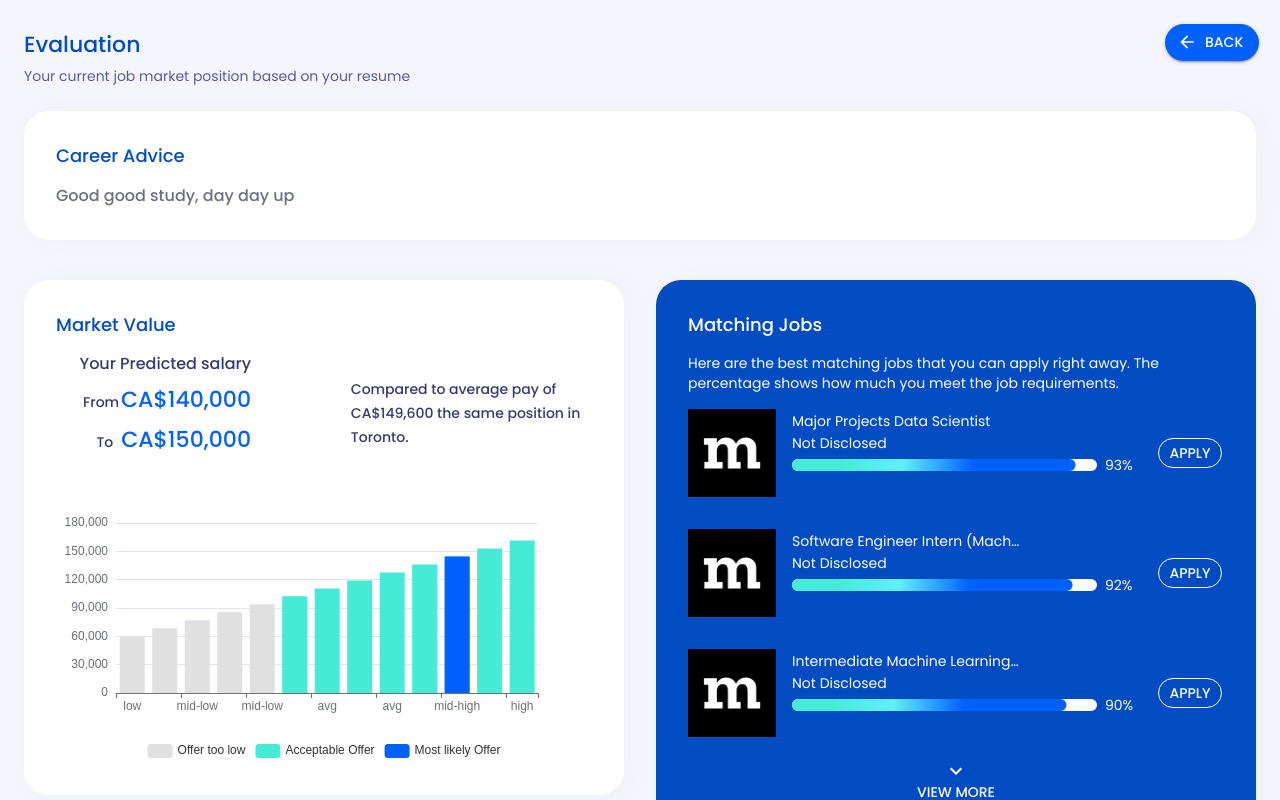
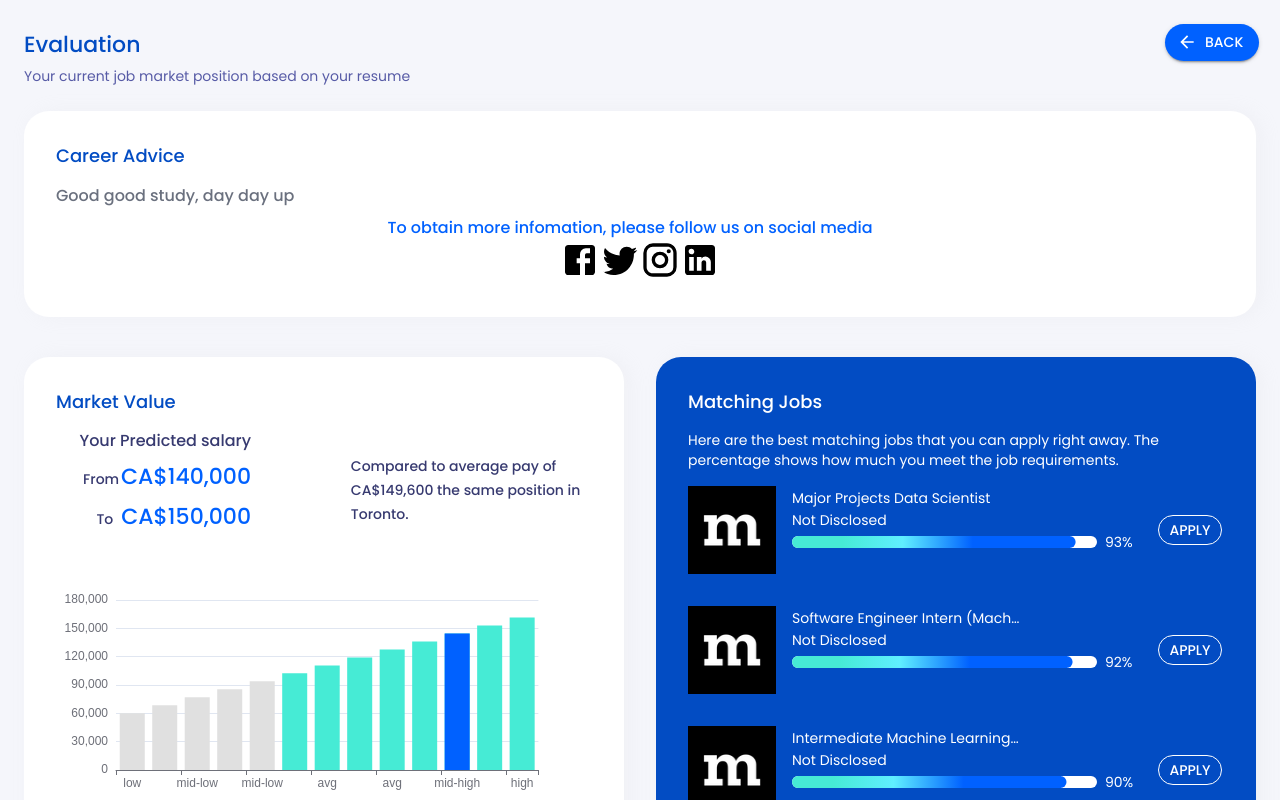
Before and after one commit to takeramagan/Smart-Match, a Next.js app: page /report in a window 1280 px wide. Both pictures are taken after a click on the button "SEE DEMO REPORT". Shown: the top 800 px of the page. Built offline with nearby package versions, Linux system fonts and the light colour scheme.

Commit message:
chore career advice add social media

```diff
--- a/src/features/report/CareerAdviceSection.js
+++ b/src/features/report/CareerAdviceSection.js
@@ -1,10 +1,28 @@
-import { Box, Chip, Link } from '@material-ui/core'
+import { Box, Chip, Link, Typography } from '@material-ui/core'
 import { useTranslation } from 'react-i18next'
 import { Section } from '../../components/Section'
 import { h1, h2} from '../../constant/fontsize'
+import i18n from '../../i18n/config'
+import FacebookIcon from '@material-ui/icons/Facebook';
+import InstagramIcon from '@material-ui/icons/Instagram';
+import TwitterIcon from '@material-ui/icons/Twitter';
+import LinkedInIcon from '@material-ui/icons/LinkedIn';
+import { makeStyles } from '@material-ui/core/styles';
+
+const useStyles = makeStyles({
+  icon:{
+    width: '40px',
+    height: '40px',
+    borderRadius: '20px',
+    color:'black'
+  }
+})
 
 export const CareerAdviceSection = ({ report }) => {
   const { t } = useTranslation()
+  const isChinese = (i18n.language.toLowerCase() === 'cn') //current language is Chinese
+  const classes = useStyles()
+
   return (
     <Section >
       <Box p={4} mb={1}>
@@ -14,6 +32,36 @@ export const CareerAdviceSection = ({ report }) => {
         <Box fontSize={h2} fontWeight='500' color='#6A707E'>
         {t('careeradvice.demo')}
         </Box>
+
+        <Box mt={1} style={{flexDirection:"column", display:"flex", alignItems:"center"}}>
+         <Typography color='primary' style={{fontSize:h2, fontWeight:'500', marginRight:20}}>
+            {t('careeradvice.contact')}
+          </Typography>
+          {
+            isChinese &&
+            <Box mt={1}>
+              <img src='weixin.jpeg' alt="" />
+              <img src='weixingongzong.jpeg' alt="" />
+            </Box>
+          }
+          {!isChinese &&
+          <div>
+            <a href='https://www.facebook.com/DK-105342934694333' target='_blank'>
+              <FacebookIcon className={classes.icon}/>
+            </a>
+            <a href='https://twitter.com/DK48655550' target='_blank'>
+              <TwitterIcon className={classes.icon}/>
+            </a>
+            <a href='https://www.instagram.com/dk_ca_dk/' target='_blank'>
+              <InstagramIcon className={classes.icon}/>
+            </a>
+            <a href='https://www.linkedin.com/company/dkedu/' target='_blank'>
+              <LinkedInIcon className={classes.icon}/>
+            </a>
+          </div>
+          }
+        </Box>
+
       </Box>
     </Section>
   )
--- a/src/i18n/cn.json
+++ b/src/i18n/cn.json
@@ -30,7 +30,8 @@
   },
   "careeradvice":{
     "title": "职业建议",
-    "demo": "好好学习,天天向上"
+    "demo": "好好学习,天天向上",
+    "contact": "如需了解更多信息,请关注我们的公众号"
   },
   "career_pathway":{
     "title": "学习路径",
@@ -64,7 +65,7 @@
     "contact": "以上只是您简历的计算分析结果,如果需要一对一专业猎头服务,请点击此处联系"
   },
   "matching jobs":{
-    "title":"匹配到的职位",
+    "title":"职位推荐",
     "text": "以下是和您最匹配的工作, 您可以立即申请. 百分比表示您的的匹配度.",
     "View More": "查看更多",
     "apply": "申请"
--- a/src/i18n/en.json
+++ b/src/i18n/en.json
@@ -30,7 +30,8 @@
   },
   "careeradvice":{
     "title": "Career Advice",
-    "demo": "Good good study, day day up"
+    "demo": "Good good study, day day up",
+    "contact": "To obtain more infomation, please follow us on social media"
   },
   "career_pathway":{
     "title": "Future Career Pathway",
```
Also changed, not shown: public/weixin.jpeg (added), public/weixingongzong.jpeg (added).
